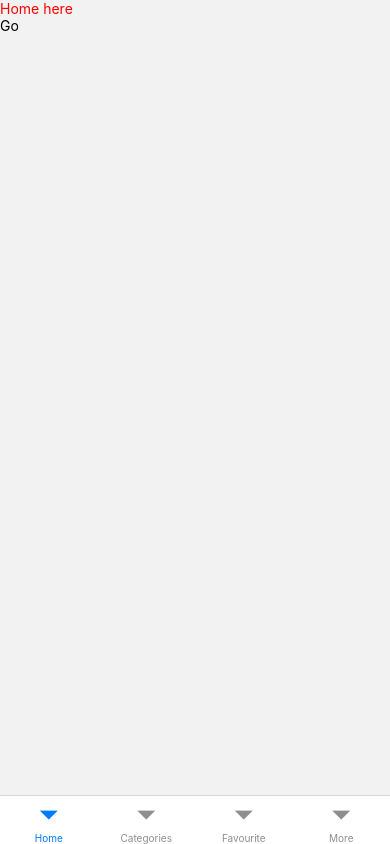
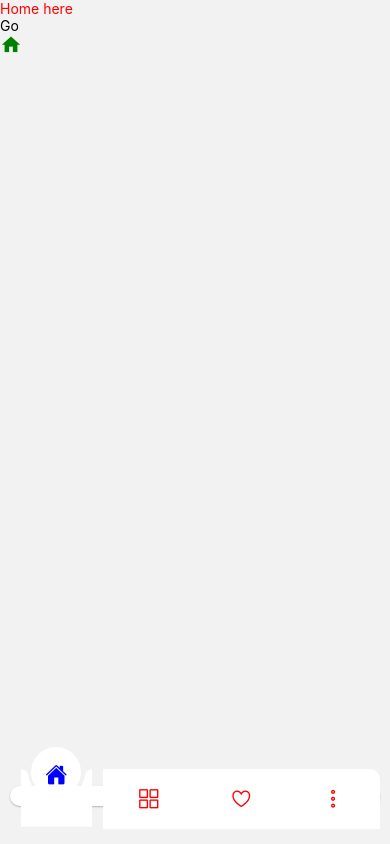
Before and after one commit to Muzaffar2807/RN-task, a React Native app in the folder Task/: screen /MainHome in a window 390 px wide. Built offline with nearby package versions, Linux system fonts and the light colour scheme.

Commit message:
custom bottom navigation

```diff
--- a/Task/babel.config.js
+++ b/Task/babel.config.js
@@ -1,3 +1,4 @@
 module.exports = {
   presets: ['module:@react-native/babel-preset'],
+
 };
--- a/Task/package.json
+++ b/Task/package.json
@@ -19,12 +19,13 @@
     "moment": "^2.29.4",
     "react": "18.2.0",
     "react-native": "0.73.0",
+    "react-native-elements": "^3.4.3",
     "react-native-gesture-handler": "^2.14.0",
     "react-native-reanimated": "^3.6.1",
     "react-native-safe-area-context": "^4.8.1",
     "react-native-screens": "^3.29.0",
     "react-native-svg": "^14.1.0",
-    "react-native-vector-icons": "^10.0.2",
+    "react-native-vector-icons": "^10.0.3",
     "react-navigation-stack": "^2.10.4",
     "react-redux": "^9.0.2",
     "redux": "^5.0.0",
--- /dev/null
+++ b/Task/src/components/CustomTabBar.js
@@ -0,0 +1,35 @@
+import {StyleSheet, Text, View} from 'react-native';
+import React from 'react';
+import {BottomTabBar} from '@react-navigation/bottom-tabs';
+
+
+const CustomTabBar = props => {
+  return (
+    <View>
+      <View style={styles.tabBar} />
+      <BottomTabBar {...props} />
+    </View>
+  );
+};
+
+export default CustomTabBar;
+
+const styles = StyleSheet.create({
+  tabBar: {
+    position: 'absolute',
+    right: 10,
+    left: 10,
+    bottom: 38,
+    height: 20,
+    backgroundColor: '#fff',
+    borderRadius: 10,
+   // shadowColor: COLORS.black,
+    shadowOffset: {
+      width: 0,
+      height: 1,
+    },
+    shadowOpacity: 0.25,
+    shadowRadius: 2,
+    elevation: 3,
+  },
+});
--- /dev/null
+++ b/Task/src/components/CustomTabBarButton.js
@@ -0,0 +1,92 @@
+import React from 'react';
+import {StyleSheet, Text, View, TouchableOpacity} from 'react-native';
+import Svg, {Path} from 'react-native-svg';
+
+const CustomTabBarButton = props => {
+  const {route, children, accessibilityState, onPress} = props;
+
+  if (accessibilityState.selected) {
+    return (
+      <View style={styles.btnWrapper}>
+        <View style={{flexDirection: 'row'}}>
+          <View
+            style={[
+              styles.svgGapFiller,
+              {
+                borderTopLeftRadius: route === 'home' ? 10 : 0,
+              },
+            ]}
+          />
+          <Svg width={71} height={58} viewBox="0 0 75 61">
+            <Path
+              d="M75.2 0v61H0V0c4.1 0 7.4 3.1 7.9 7.1C10 21.7 22.5 33 37.7 33c15.2 0 27.7-11.3 29.7-25.9.5-4 3.9-7.1 7.9-7.1h-.1z"
+              fill={'#fff'}
+            />
+          </Svg>
+          <View
+            style={[
+              styles.svgGapFiller,
+              {
+                borderTopRightRadius: route === 'more' ? 15: 0,
+              },
+            ]}
+          />
+        </View>
+
+        <TouchableOpacity
+          activeOpacity={1}
+          onPress={onPress}
+          style={[styles.activeBtn]}>
+          <View>{children}</View>
+        </TouchableOpacity>
+      </View>
+    );
+  } else {
+    return (
+      <TouchableOpacity
+        activeOpacity={1}
+        onPress={onPress}
+        style={[
+          styles.inactiveBtn,
+          {
+            borderTopLeftRadius: route === 'home' ? 10 : 0,
+            borderTopRightRadius: route === 'more' ? 10 : 0,
+          },
+        ]}>
+        <View>{children}</View>
+      </TouchableOpacity>
+    );
+  }
+};
+
+export default CustomTabBarButton;
+
+const styles = StyleSheet.create({
+  btnWrapper: {
+    flex: 1,
+    alignItems: 'center',
+  },
+  activeBtn: {
+    flex: 1,
+    position: 'absolute',
+    top: -22,
+    width: 50,
+    height: 50,
+    borderRadius: 50 / 2,
+    backgroundColor: '#fff',
+    alignItems: 'center',
+    justifyContent: 'center',
+    paddingTop: 5,
+  },
+  inactiveBtn: {
+    flex: 1,
+    backgroundColor: '#fff',
+    justifyContent: 'center',
+    alignItems: 'center',
+  },
+  svgGapFiller: {
+    flex: 1,
+    backgroundColor: '#fff',
+    height: 60,
+  },
+});
--- a/Task/src/navigation/BottomNavigation.js
+++ b/Task/src/navigation/BottomNavigation.js
@@ -1,30 +1,92 @@
 import React from 'react';
 import {createBottomTabNavigator} from '@react-navigation/bottom-tabs';
+import {StyleSheet, Platform, TouchableOpacity} from 'react-native';
 
+import Icon from 'react-native-vector-icons/Ionicons';
+import CustomTabBarButton from '../components/CustomTabBarButton';
+import CustomTabBar from '../components/CustomTabBar';
+import {useNavigation} from '@react-navigation/native';
+
+import HomeStack from './HomeStack';
 import Categories from '../screens/Categories/Categories';
 import Favourite from '../screens/Favourites/Favourite';
 import More from '../screens/More/More';
-import HomeStack from './HomeStack';
+import Home from '../screens/Home/Home';
 
 const Tab = createBottomTabNavigator();
 
-const screenOptionStyle = {
-  headerShown: false,
-};
+function BottomTabNavigator() {
 
-function BottomNavigation() {
+
   return (
-    <Tab.Navigator screenOptions={screenOptionStyle}>
-      <Tab.Screen name="Home" component={HomeStack} />
+    <Tab.Navigator
+      tabBar={props => <CustomTabBar {...props} />}
+      screenOptions={({route}) => ({
+        headerShown: false,
+        tabBarShowLabel: false,
+        tabBarInactiveTintColor: 'red',
+        tabBarStyle: styles.tabBarStyle,
+        tabBarActiveTintColor: 'blue',
+        tabBarIcon: ({color, size, focused}) => {
+          let iconName;
+
+          if (route.name === 'Home') {
+            iconName = focused ? 'home' : 'home-outline';
+          } else if (route.name === 'Categories') {
+            iconName = focused ? 'grid' : 'grid-outline';
+          } else if (route.name === 'Favourite') {
+            iconName = focused ? 'heart' : 'heart-outline';
+          } else if (route.name === 'More') {
+            iconName = focused
+              ? 'ellipsis-vertical-sharp'
+              : 'ellipsis-vertical-outline';
+          }
+
+          return <Icon name={iconName} size={22} color={color} />;
+        },
+      })}>
+      <Tab.Screen
+        name="Home"
+        component={HomeStack}
+        options={{
+          tabBarButton: props => <CustomTabBarButton route="home" {...props} />,
+        }}
+      />
       <Tab.Screen
         name="Categories"
         component={Categories}
-        options={{tabBarVisible: false}}
+        options={{
+          tabBarButton: props => <CustomTabBarButton {...props} />,
+        }}
       />
-      <Tab.Screen name="Favourite" component={Favourite} />
-      <Tab.Screen name="More" component={More} />
+      <Tab.Screen
+        name="Favourite"
+        component={Favourite}
+        options={{
+          tabBarButton: props => <CustomTabBarButton {...props} />,
+        }}
+      />
+      <Tab.Screen
+        name="More"
+        component={More}
+        options={{
+          tabBarButton: props => <CustomTabBarButton route="more" {...props} />,
+        }}
+      />
     </Tab.Navigator>
   );
 }
 
-export default BottomNavigation
+export default BottomTabNavigator;
+
+const styles = StyleSheet.create({
+  tabBarStyle: {
+    position: 'absolute',
+    backgroundColor: 'transparent',
+    borderTopWidth: 0,
+    bottom: 15,
+    right: 10,
+    left: 10,
+    height: 60,
+  },
+});
--- a/Task/src/navigation/HomeStack.js
+++ b/Task/src/navigation/HomeStack.js
@@ -14,12 +14,12 @@ const screenOptionStyle = {
 
 const HomeStack = () => {
   return (
-    <Stack.Navigator screenOptions={screenOptionStyle}>
+    <Stack.Navigator initialRouteName='Home' screenOptions={screenOptionStyle}>
       <Stack.Screen name="HomeScreen" component={Home} />
       <Stack.Screen
         name="Productdetails"
         component={ProductDetails}
-        options={{tabBarVisible: false}}
+        options={{tabBarVisible: true}}
       />
       <Stack.Screen name="CartScreen" component={Cart} />
     </Stack.Navigator>
--- a/Task/src/screens/Home/Home.js
+++ b/Task/src/screens/Home/Home.js
@@ -3,16 +3,19 @@ import React from 'react';
 
 import styles from './Home.styles';
 import {TouchableOpacity} from 'react-native-gesture-handler';
+import MaterialCommunityIcons from 'react-native-vector-icons/MaterialCommunityIcons';
 
-const Home = ({ navigation }) => {
+const Home = ({navigation}) => {
   return (
     <View>
       <Text style={styles.test}>Home here</Text>
 
-      <TouchableOpacity onPress={() => {
-        navigation.navigate('Productdetails');
-      }}>
+      <TouchableOpacity
+        onPress={() => {
+          navigation.navigate('Productdetails');
+        }}>
         <Text>Go</Text>
+        <MaterialCommunityIcons name="home" size={22} color="green" />
       </TouchableOpacity>
     </View>
   );
--- a/Task/src/screens/ProductDetails/ProductDetails.js
+++ b/Task/src/screens/ProductDetails/ProductDetails.js
@@ -4,7 +4,7 @@ import {React, useEffect} from 'react';
 import styles from './ProductDetails.styles';
 
 const ProductDetails = ({navigation}) => {
-  useEffect(() => {
+ /*  useEffect(() => {
     navigation
       .getParent()
       ?.setOptions({tabBarStyle: {display: 'none'}, tabBarVisible: false});
@@ -12,7 +12,7 @@ const ProductDetails = ({navigation}) => {
       navigation
         .getParent()
         ?.setOptions({tabBarStyle: undefined, tabBarVisible: undefined});
-  }, [navigation]);
+  }, [navigation]); */
 
   return (
     <View>
--- a/Task/tsconfig.json
+++ b/Task/tsconfig.json
@@ -1,3 +1,3 @@
 {
-  "extends": "@react-native/typescript-config/tsconfig.json"
+  "extends": "@tsconfig/react-native/tsconfig.json"
 }
```
Also changed, not shown: 2 other files (tests, documents, lock files or other folders).
